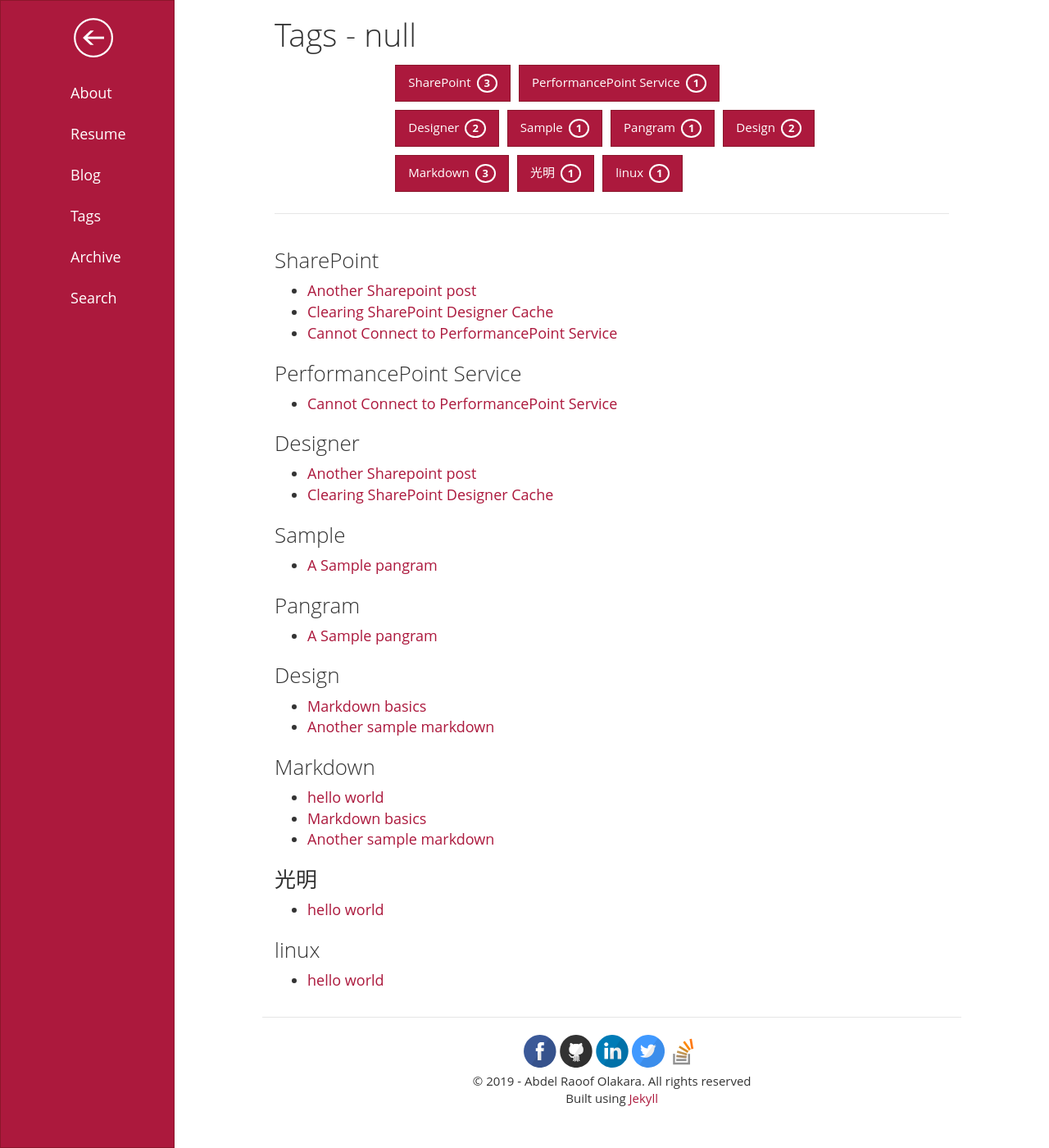
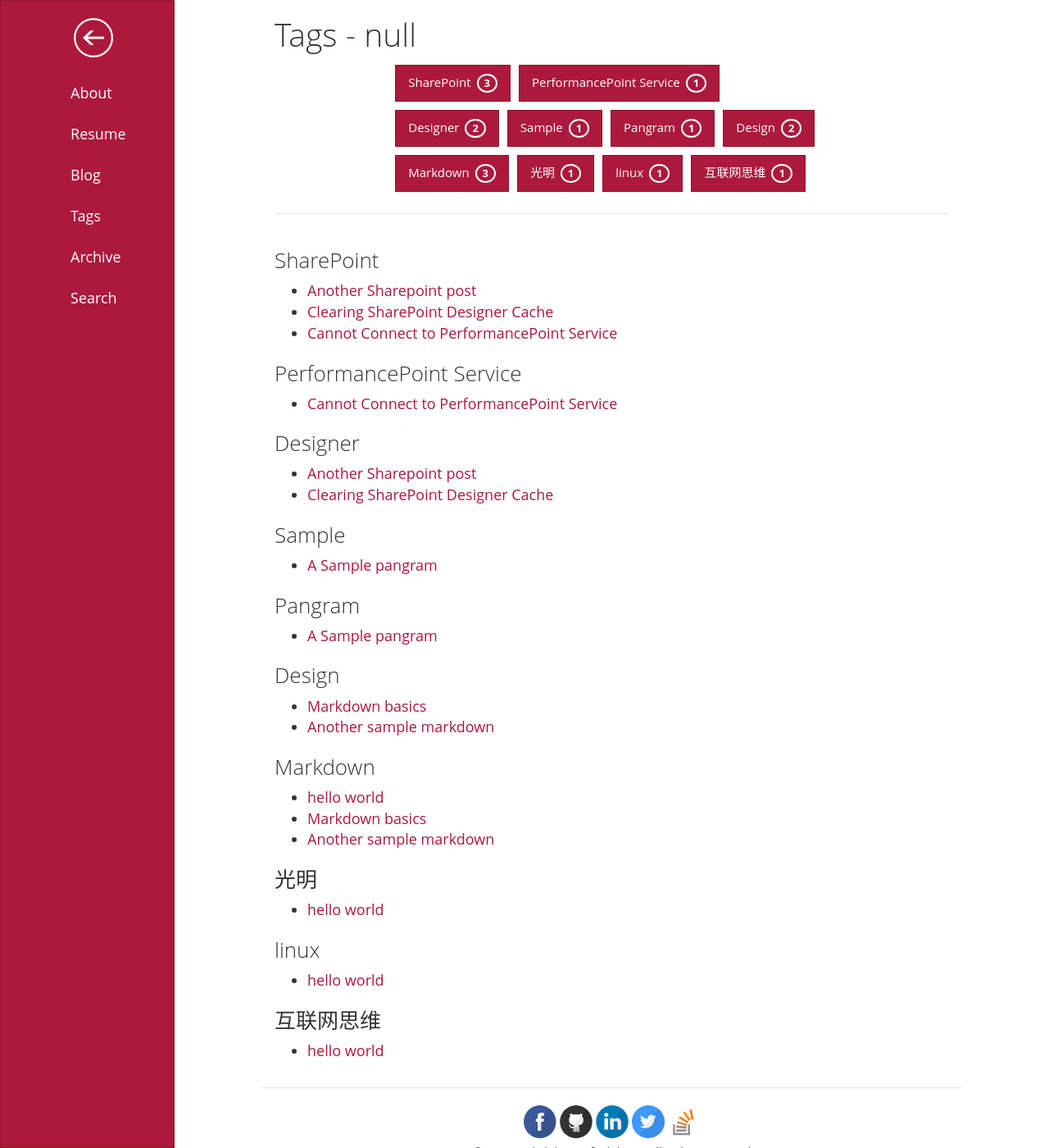
Before and after one commit to no1guangming/no1guangming.github.io, a Jekyll site: the page built from tags/index.html, in a window 1280 px wide and 1400 px high. Shown: the whole window at 82% size. Built offline with Jekyll 4.4.1, drawn with Linux system fonts in a browser that asks for light colours; comment, search, counter and statistics services are not loaded.

Commit message:
Update 2019-01-19-hello-world.md

```diff
--- a/_posts/2019-01-19-hello-world.md
+++ b/_posts/2019-01-19-hello-world.md
@@ -3,8 +3,14 @@
 title:  hello world
 date:   2019-01-19 17:00:00
 categories: hello world
-tags: 光明 Markdown linux
+tags: 光明 Markdown linux 互联网思维
 ---
 hello world
 
 1991年 芬兰大学生李纳斯·托沃兹(Linus Torvalds)发布了Linux操作系统，这是从Unix演变而来的。
+
+
+
+
+
+![测试图片](https://wx2.sinaimg.cn/mw690/64945e3dly1fze86wu9mxj20dc45bdv0.jpg)
```
